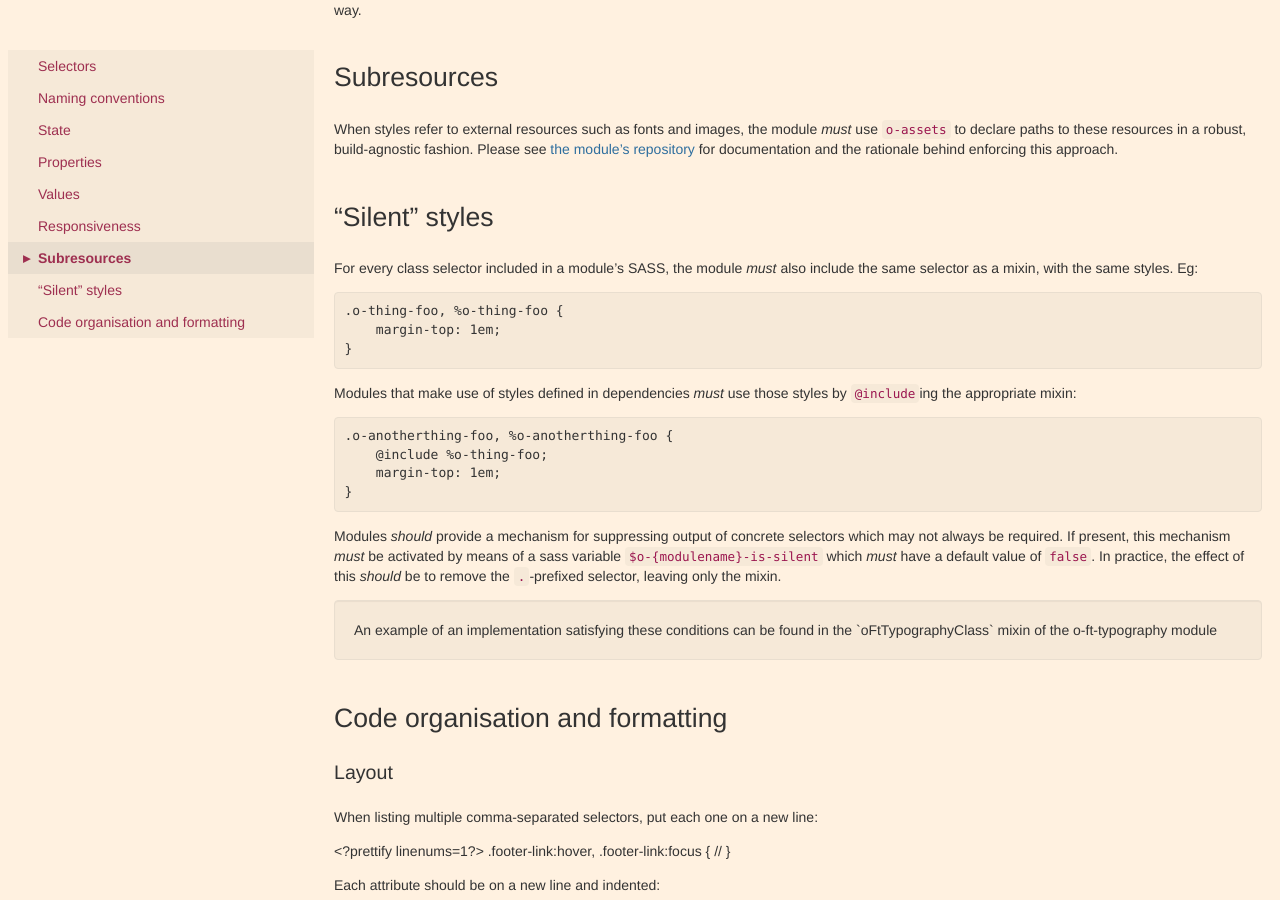
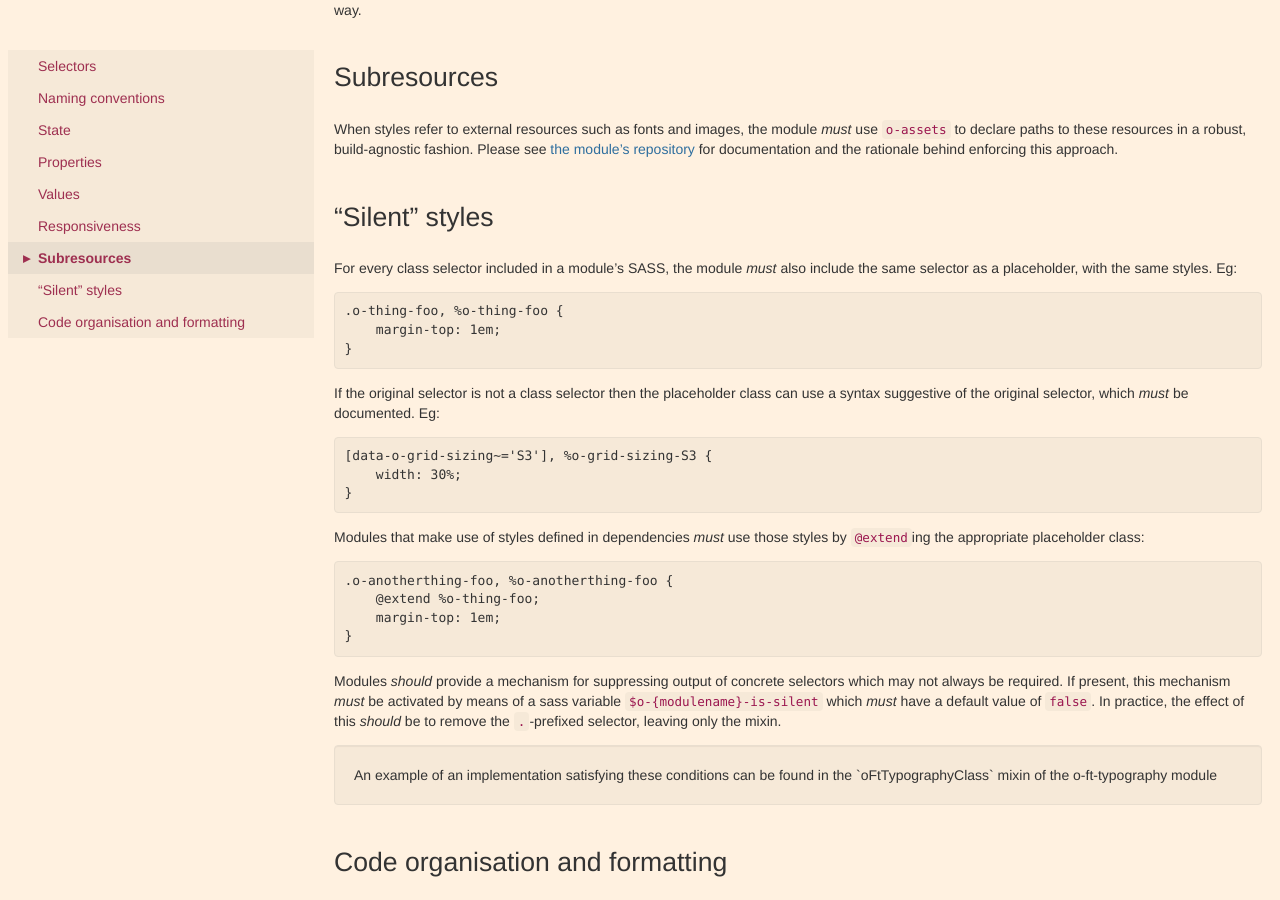
Before and after one commit to Financial-Times/ft-origami, a Jekyll site: the page built from docs/syntax/scss.md, in a window 1280 px wide and 900 px high, scrolled down 2561 px. Built offline with Jekyll 4.4.1, drawn with Linux system fonts in a browser that asks for light colours.

Commit message:
Edits from @wheresrhys

```diff
--- a/docs/syntax/scss.md
+++ b/docs/syntax/scss.md
@@ -86,23 +86,28 @@ When styles refer to external resources such as fonts and images, the module *mu
 
 ## "Silent" styles
 
-For every class selector included in a module's SASS, the module *must* also include the same selector as a mixin, with the same styles.  Eg:
+For every class selector included in a module's SASS, the module *must* also include the same selector as a placeholder, with the same styles.  Eg:
 
     .o-thing-foo, %o-thing-foo {
         margin-top: 1em;
     }
 
-Modules that make use of styles defined in dependencies *must* use those styles by `@include`ing the appropriate mixin:
+If the original selector is not a class selector then the placeholder class can use a syntax suggestive of the original selector, which *must* be documented. Eg:
+
+    [data-o-grid-sizing~='S3'], %o-grid-sizing-S3 {
+        width: 30%;
+    }
+
+Modules that make use of styles defined in dependencies *must* use those styles by `@extend`ing the appropriate placeholder class:
 
     .o-anotherthing-foo, %o-anotherthing-foo {
-        @include %o-thing-foo;
+        @extend %o-thing-foo;
         margin-top: 1em;
     }
 
 Modules *should* provide a mechanism for suppressing output of concrete selectors which may not always be required. If present, this mechanism *must* be activated by means of a sass variable `$o-{modulename}-is-silent` which *must* have a default value of `false`.  In practice, the effect of this *should* be to remove the `.`-prefixed selector, leaving only the mixin.
 
 <aside>An example of an implementation satisfying these conditions can be found in the `oFtTypographyClass` mixin of the o-ft-typography module</aside>
-
 
 ## Code organisation and formatting
 
```
